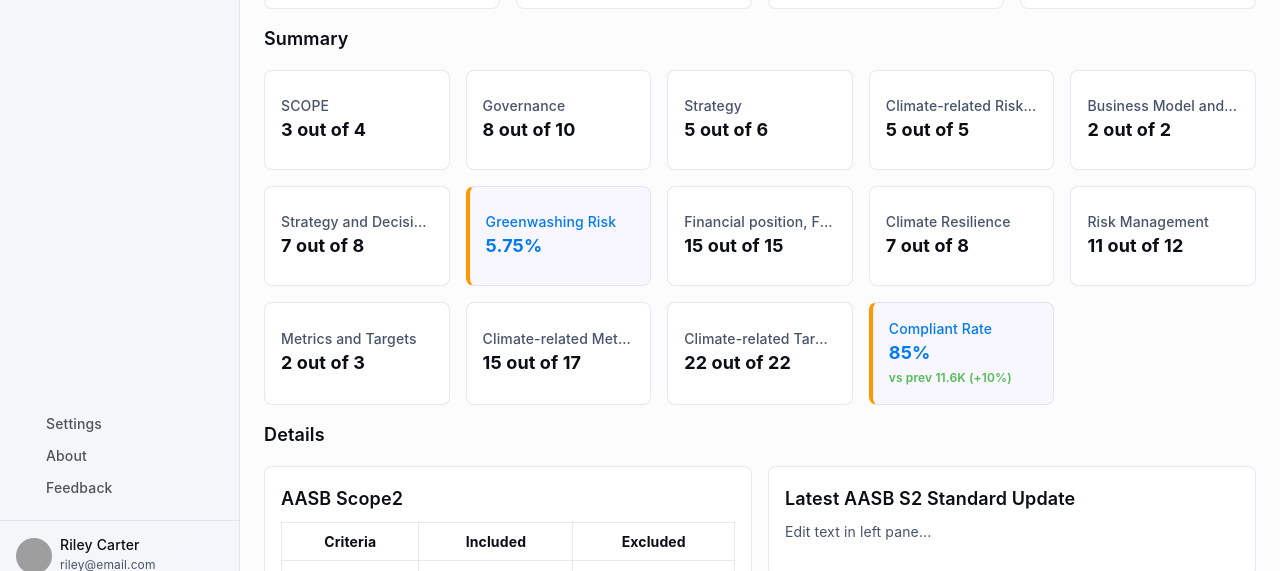
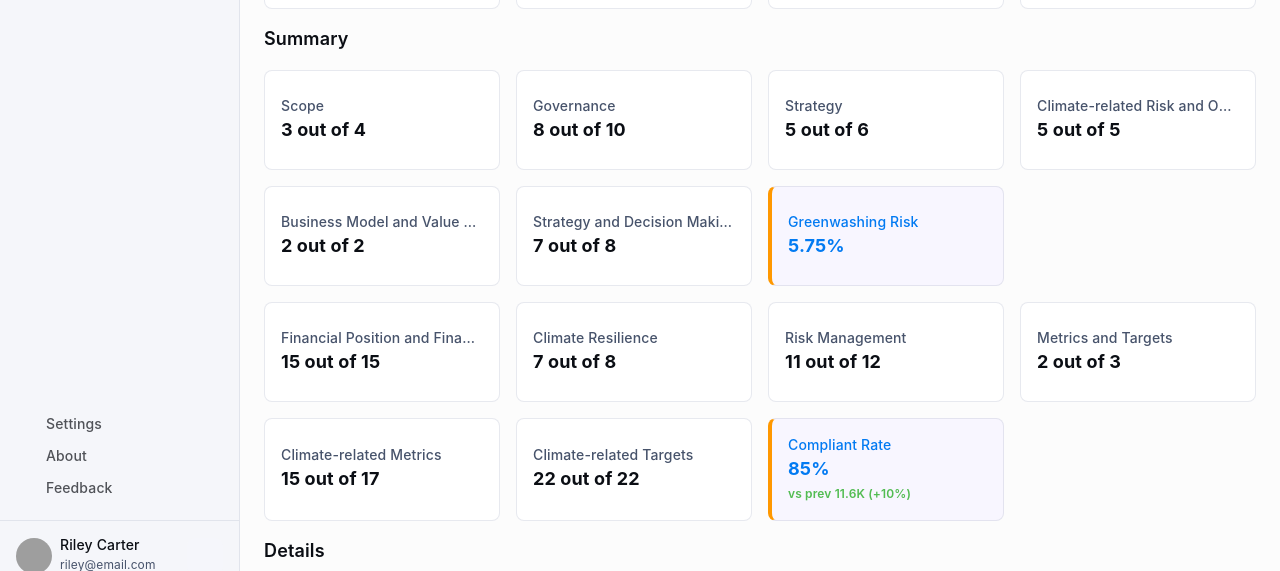
Before and after one commit to YancongXIE/esg, a React (Vite) app: page /SYdashboard in a window 1280 px wide. Shown: the part 209-780 px from the top of the page. Built offline with nearby package versions, Linux system fonts and the light colour scheme; no server answers; grey boxes are pictures that could not be loaded; some icons are missing.

Commit message:
first commit

```diff
--- a/src/dashboard/components/Header.jsx
+++ b/src/dashboard/components/Header.jsx
@@ -37,7 +37,7 @@ export default function Header() {
         >
           Home
         </Button>
-        <NavbarBreadcrumbs />
+      <NavbarBreadcrumbs />
       </Stack>
       <Stack direction="row" sx={{ gap: 1 }}>
         <Search />
--- a/src/dashboard/components/SYDashboardContent.jsx
+++ b/src/dashboard/components/SYDashboardContent.jsx
@@ -107,16 +107,52 @@ export default function SYDashboardContent() {
       <Typography component="h2" variant="h6" sx={{ mb: 2 }}>
         Summary
       </Typography>
-      <Grid container spacing={2} columns={12} sx={{ mb: (theme) => theme.spacing(2) }}>
+
+      {/* 第一行 - 7个卡片 */}
+      <Grid container spacing={2} columns={12} sx={{ mb: 2 }}>
         {[
-          { label: 'SCOPE', value: '3 out of 4' },
+          { label: 'Scope', value: '3 out of 4' },
           { label: 'Governance', value: '8 out of 10' },
           { label: 'Strategy', value: '5 out of 6' },
           { label: 'Climate-related Risk and Opportunities', value: '5 out of 5' },
           { label: 'Business Model and Value Chain', value: '2 out of 2' },
           { label: 'Strategy and Decision Making', value: '7 out of 8' },
           { label: 'Greenwashing Risk', value: '5.75%', highlight: true, warning: true },
-          { label: 'Financial position, Financial Performance', value: '15 out of 15' },
+        ].map((item, idx) => (
+          <Grid key={idx} size={{ xs: 12, sm: 6, md: 4, lg: 3, xl: 1.7 }}>
+            <Card
+              variant="outlined"
+              sx={{
+                height: '100%',
+                minHeight: 100,
+                position: 'relative',
+                ...(item.highlight && {
+                  bgcolor: theme.palette.mode === 'light' ? '#f8f6ff' : 'rgba(124, 93, 250, 0.1)',
+                }),
+                ...(item.warning && {
+                  borderLeft: '4px solid #ff9800',
+                  borderTop: `1px solid ${theme.palette.divider}`,
+                  borderRight: `1px solid ${theme.palette.divider}`,
+                  borderBottom: `1px solid ${theme.palette.divider}`,
+                })
+              }}
+            >
+              <CardContent sx={{ display: 'flex', flexDirection: 'column', justifyContent: 'center', height: '100%' }}>
+                <Typography variant="body2" color={item.highlight ? 'primary' : 'text.secondary'} fontWeight={500} noWrap>{item.label}</Typography>
+                <Typography variant="h6" color={item.highlight ? 'primary' : 'text.primary'} fontWeight={700}>
+                  {item.value}
+                </Typography>
+                {item.sub && <Typography variant="caption" color={item.subColor} fontWeight={600}>{item.sub}</Typography>}
+              </CardContent>
+            </Card>
+          </Grid>
+        ))}
+      </Grid>
+
+      {/* 第二行 - 7个卡片 */}
+      <Grid container spacing={2} columns={12} sx={{ mb: (theme) => theme.spacing(2) }}>
+        {[
+          { label: 'Financial Position and Financial Performance', value: '15 out of 15' },
           { label: 'Climate Resilience', value: '7 out of 8' },
           { label: 'Risk Management', value: '11 out of 12' },
           { label: 'Metrics and Targets', value: '2 out of 3' },
@@ -124,7 +160,7 @@ export default function SYDashboardContent() {
           { label: 'Climate-related Targets', value: '22 out of 22' },
           { label: 'Compliant Rate', value: '85%', highlight: true, warning: true, sub: 'vs prev 11.6K (+10%)', subColor: 'success.main' },
         ].map((item, idx) => (
-          <Grid key={idx} size={{ xs: 12, sm: 6, md: 4, lg: 2.4 }}>
+          <Grid key={idx} size={{ xs: 12, sm: 6, md: 4, lg: 3, xl: 1.7 }}>
             <Card
               variant="outlined"
               sx={{
```
